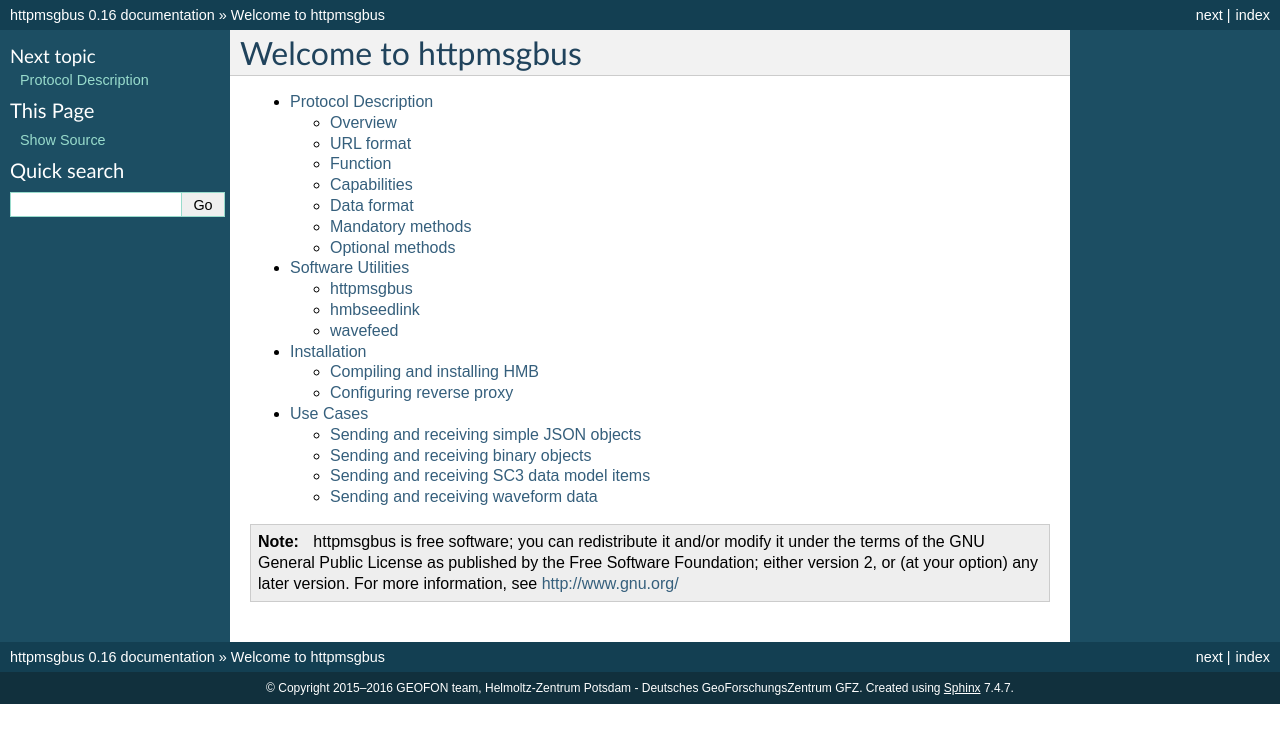
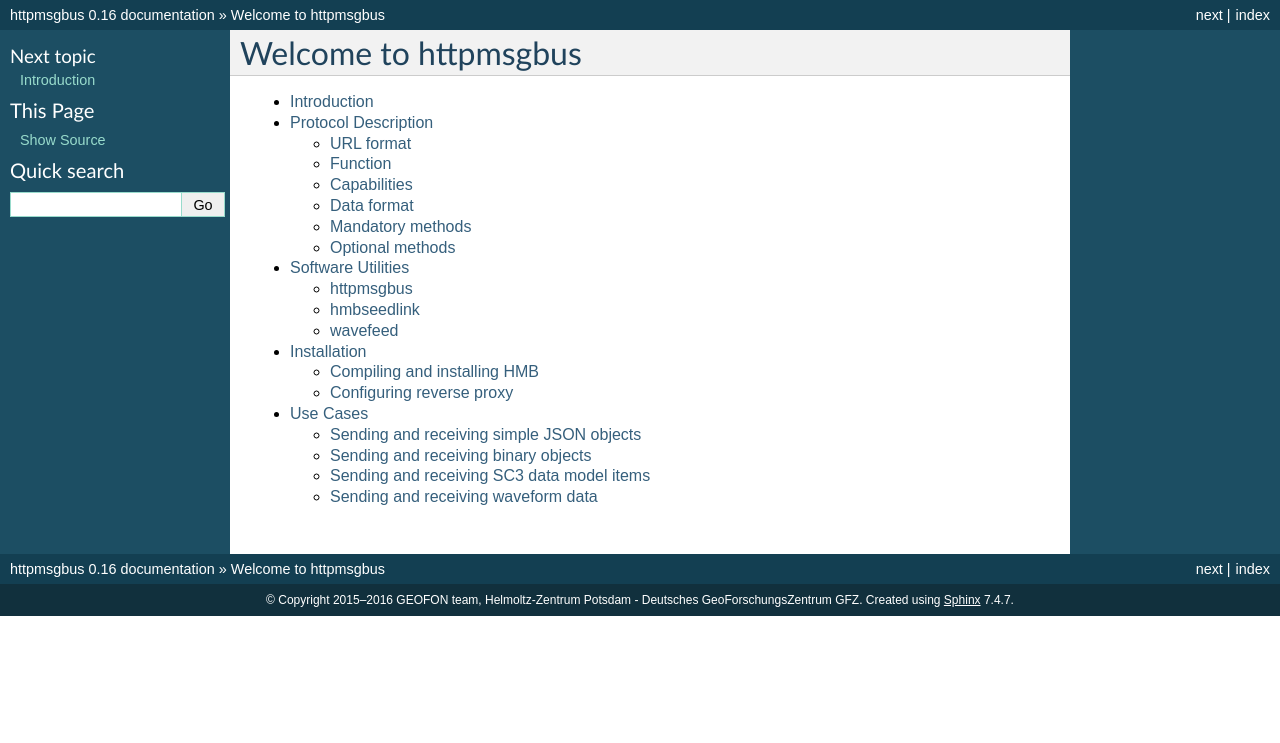
Before and after one commit to andres-h/httpmsgbus, a Sphinx documentation site: the page built from doc/index.rst, in a window 1280 px wide. Shown: the top 743 px of the page. Built offline with Sphinx 7.4.7, drawn with Linux system fonts in a browser that asks for light colours.

Commit message:
add intro

```diff
--- a/doc/hmbseedlink.rst
+++ b/doc/hmbseedlink.rst
@@ -4,7 +4,7 @@
 Description
 -----------
 
-"hmbseedlink" is a proxy implementing the SeedLink protocol on top of HMB. A SeedLink station maps to an HMB queue and a SeedLink stream maps to an HMB topic. The payload of an HMB message would be a Mini-SEED record.
+*hmbseedlink* is a proxy implementing the SeedLink protocol on top of HMB. A SeedLink station maps to an HMB queue and a SeedLink stream maps to an HMB topic. The payload of an HMB message would be a Mini-SEED record.
 
 Command-line
 ------------
--- a/doc/httpmsgbus.rst
+++ b/doc/httpmsgbus.rst
@@ -4,7 +4,7 @@
 Description
 -----------
 
-"httpmsgbus" is a server implementing the HMB protocol. It can use a database (-D) or RAM only. httpmsgbus usually runs behind a web server acting as a reverse proxy.
+*httpmsgbus* is a server implementing the HMB protocol. It can use a database (-D) or RAM only. httpmsgbus usually runs behind a web server acting as a reverse proxy.
 
 Database URL
 ------------
--- a/doc/index.rst
+++ b/doc/index.rst
@@ -1,14 +1,12 @@
+*********************
 Welcome to httpmsgbus
-=====================
+*********************
 
 .. toctree::
    :maxdepth: 2
 
+   intro
    protocol
    utilities
    installation
    usecases
-
-.. note::
-
-   httpmsgbus is free software; you can redistribute it and/or modify it under the terms of the GNU General Public License as published by the Free Software Foundation; either version 2, or (at your option) any later version. For more information, see http://www.gnu.org/
--- a/doc/protocol.rst
+++ b/doc/protocol.rst
@@ -1,11 +1,6 @@
 ********************
 Protocol Description
 ********************
-
-Overview
-========
-
-httpmsgbus (HMB) is a general-purpose HTTP-based message bus. `JSON <http://json.org/>`_ and `BSON <http://bsonspec.org>`_ formats are used for communication.
 
 URL format
 ==========
--- a/doc/wavefeed.rst
+++ b/doc/wavefeed.rst
@@ -4,7 +4,7 @@
 Description
 -----------
 
-"wavefeed" is a program that runs a SeedLink plugin (normally chain_plugin) and sends the waveform data to HMB. Only log and Mini-SEED packets are supported.
+*wavefeed* is a program that runs a SeedLink plugin (normally chain_plugin) and sends the waveform data to HMB. Only log and Mini-SEED packets are supported.
 
 Command-line
 ------------
```
Also changed, not shown: doc/intro.rst (added, +17 -0 lines).
